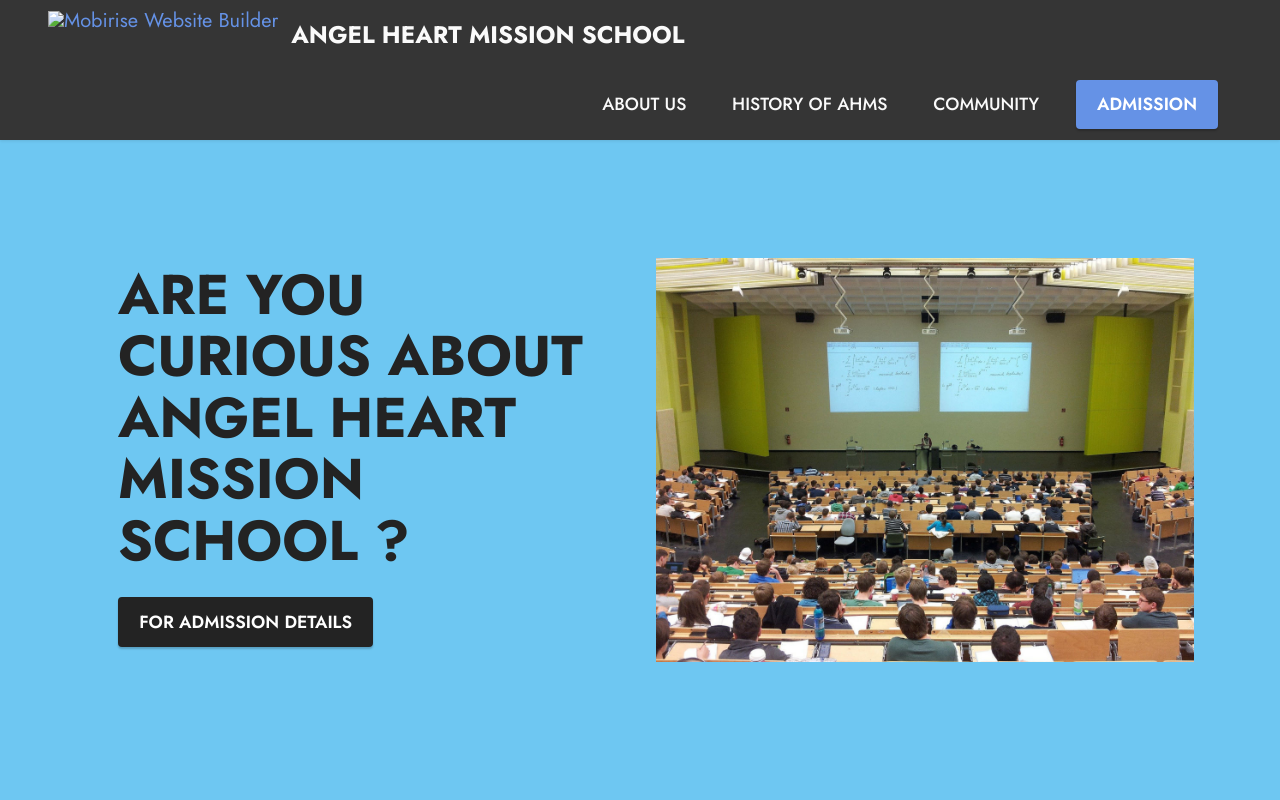
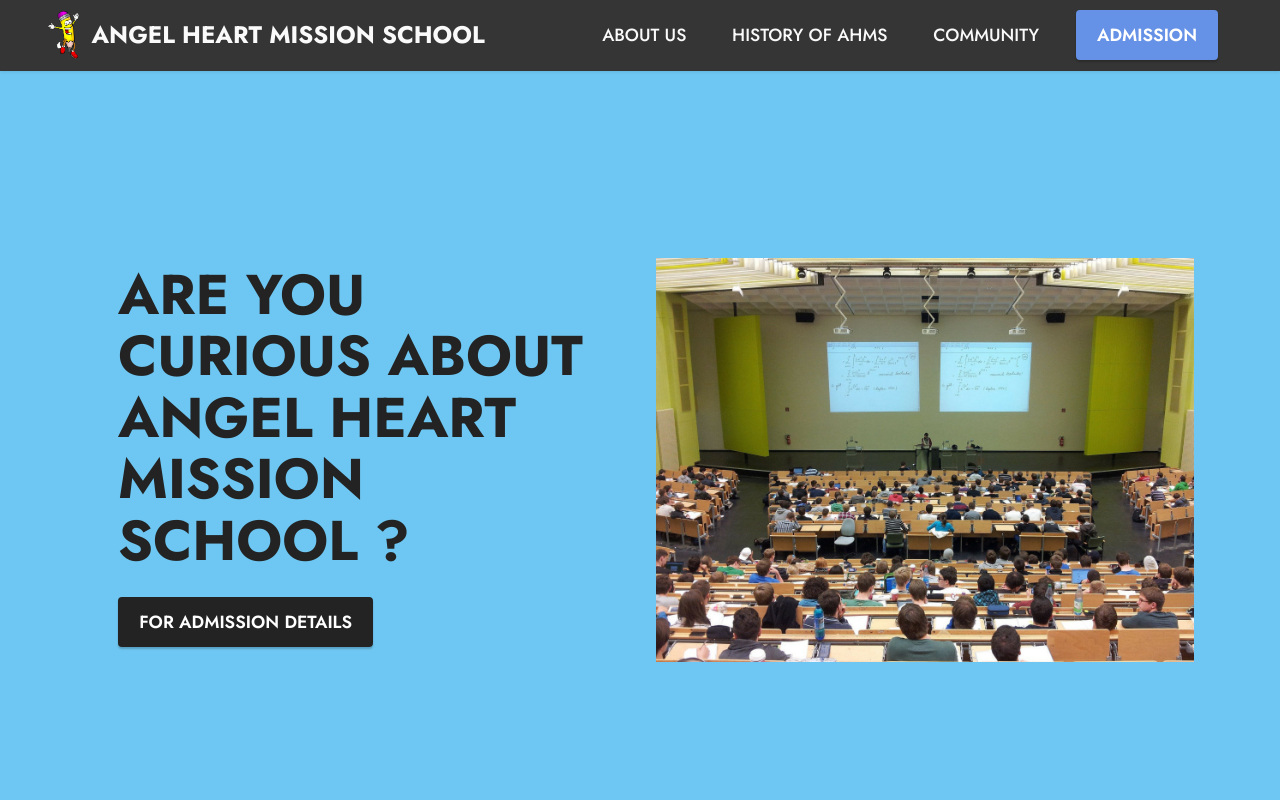
Before and after one commit to Vinish2503/AHMS, a plain HTML site: page index.html in a window 1280 px wide. Shown: the top 800 px of the page. Drawn offline with nearby package versions, Linux system fonts and the light colour scheme; files whose address does not match are found by name.

Commit message:
Update index.html

```diff
--- a/index.html
+++ b/index.html
@@ -48,7 +48,7 @@
             <div class="navbar-brand">
                 <span class="navbar-logo">
                     <a href="https://mobiri.se">
-                        <img src="assets/images/mbr-198x310.png" alt="Mobirise Website Builder" style="height: 3rem;">
+                        <img src="mbr-198x310.png" alt="Mobirise Website Builder" style="height: 3rem;">
                     </a>
                 </span>
                 <span class="navbar-caption-wrap"><a class="navbar-caption text-white text-primary display-7" href="index.html">ANGEL HEART MISSION SCHOOL</a></span>
```
